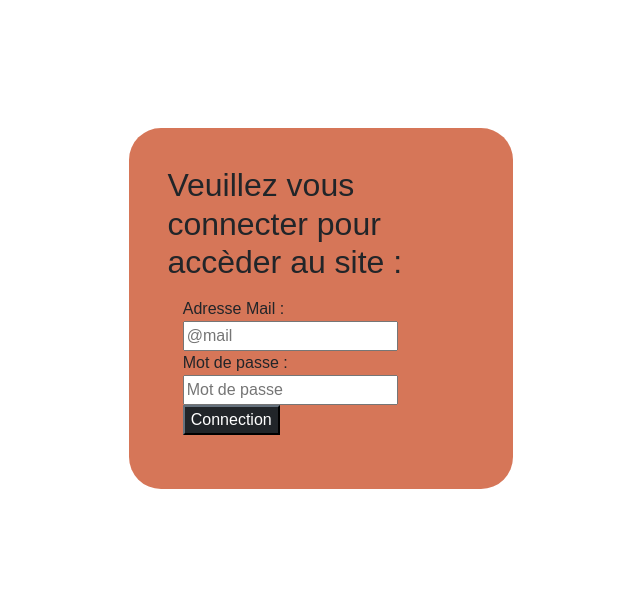
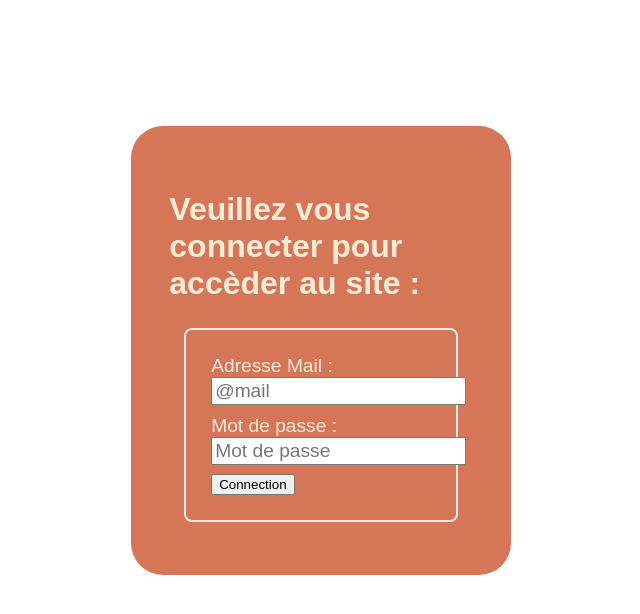
Before and after one commit to Jec-13/SAE23-Web2-Sujet-Cave, a PHP site: page /Connexion.php in a window 1280 px wide. Shown: the top 614 px of the page, without its empty margins (319-959 px from the left). Run offline with PHP 8.4, Linux system fonts and the light colour scheme.

Commit message:
Fin de séance
connexion.php presque ok

```diff
--- a/SAE_web2/Site/CSS/style.css
+++ b/SAE_web2/Site/CSS/style.css
@@ -7,10 +7,27 @@
     margin-top: 10%;
     padding: 3%;
     font-family: Arial;
+    color: antiquewhite;
 }
 
 .connexion_fields{
     justify-content: right;
     margin: 5%;
+    padding: 5%;
+    border-style: solid;
+    border-color: antiquewhite;
     border-width: 2px;
+    border-radius: 0.5em;
 }
+
+.champ{
+    margin: 4%;
+}
+
+.title_co{
+    font-size: 2em;
+}
+
+.id_mail, .id_pass{
+    font-size: 1.2em;
+}
--- a/SAE_web2/Site/Connexion.php
+++ b/SAE_web2/Site/Connexion.php
@@ -1,3 +1,6 @@
+<?php
+include 'INCLUDE/functions.php';
+?>
 <!DOCTYPE html>
 <html lang="fr">
 <head>
@@ -5,24 +8,55 @@
     <title>Index Cave</title>
     <link href="CSS/style.css" rel="stylesheet" type="text/css"/>
     <script type="text/Javascript" src="SCRIPT/script.js"></script>
-    <link href="https://cdn.jsdelivr.net/npm/bootstrap@5.1.3/dist/css/bootstrap.min.css" rel="stylesheet">
 <body>
     <main class="connexion_rect">
         <h2 class="title_co">Veuillez vous connecter pour accèder au site :</h2>
         <article class="connexion_fields">
-            <form id="form1" action="verif_login_POST.php" method="POST">
-                <label for="id_mail">Adresse Mail : </label>
+            <form id="form1" method="POST">
+                <div class='champ'>
+                <label class="id_mail" for="id_mail">Adresse Mail : </label>
                 <input class="id_mail" type="email" name="mail" id="id_mail" placeholder="@mail" required><br>
+                </div>
 
-                <label for="id_pass">Mot de passe : </label>
-                <input class="id_pass" type="password" name="mdp" id="id_pass" placeholder="Mot de passe" required><br>
+                <div class='champ'>
+                <label class="id_pass" for="id_pass">Mot de passe : </label>
+                <input class="id_pass" type="password" name="pass" id="id_pass" placeholder="Mot de passe" required><br>
+                </div>
 
-                <input class="btn-dark" type="submit" name="btnco" value="Connection" />
+                <div class='champ'>
+                <input class="btn" type="submit" name="btnco" value="Connection" />
+                </div>
             </form>
         </article>
     </main>
     <?php
+    session_start();
 
+    if (!empty($_SESSION['EMAIL'])){
+        header('Location: index.php');
+        exit();
+    }
+
+    if (!empty($_POST) && isset($_POST["mail"]) && isset($_POST["pass"]) && $_POST["mail"]!="" && $_POST["pass"]!="")	{
+
+        $str = test_connexion($_POST["mail"],$_POST["pass"], 'BDD/comptes.sqlite') ? 'true' : 'false';
+        $line = date('d/m/Y H:i:s').'|'.$_POST["mail"].'|'.$_POST["pass"].'|'.$_SERVER['REMOTE_ADDR'].'|'.$str;
+
+        file_put_contents('LOG/connexion.log', $line, FILE_APPEND);
+
+        if ( test_connexion($_POST["mail"],$_POST["pass"], 'BDD/comptes.sqlite') ){
+            $_SESSION['EMAIL'] = $_POST["mail"];
+            if (is_admin($_SESSION['EMAIL'], 'BDD/comptes.sqlite')){
+                $_SESSION['ADMIN'] = true;
+            }
+            else{
+                $_SESSION['ADMIN'] = false;
+            }
+            header('Location: index.php');
+            exit();
+        }
+	// fin else
+    }
     ?>
 </body>
 </html>
--- /dev/null
+++ b/SAE_web2/Site/INCLUDE/deco.php
@@ -0,0 +1,6 @@
+<?php
+session_start();
+session_destroy();
+header('Location: ../Connexion.php');
+exit();
+?>
--- a/SAE_web2/Site/INCLUDE/function.php
+++ b/SAE_web2/Site/INCLUDE/functions.php
@@ -1,8 +1,7 @@
 <?php
-
-function get_bdd_comptes(){
+function get_bdd_comptes($path){
 	$retour = false;
-		$madb = new PDO('sqlite:../BDD/comptes.sqlite');
+		$madb = new PDO('sqlite:'.$path);
 		$requete = "SELECT u.EMAIL, u.PASS, u.STATUT
 		            FROM utilisateurs u";
 		$resultat = $madb->query($requete);
@@ -13,9 +12,9 @@ function get_bdd_comptes(){
 		return $retour;
 };
 
-function get_liste_vins(){
+function get_liste_vins($path){
 	$retour = false;
-		$madb = new PDO('sqlite:../BDD/cave.sqlite');
+		$madb = new PDO('sqlite:'.$path);
 		$requete = "SELECT vins.CRU, vins.COULEUR, vins.ORIGINE, negociants.NOM, negociants.REGION
 		            FROM cave
 					JOIN negociants ON negociants.noN=cave.noN
@@ -28,8 +27,8 @@ function get_liste_vins(){
 		return $retour;
 };
 
-function is_admin($mail){
-	$liste_util=get_bdd_comptes();
+function is_admin($mail, $path){
+	$liste_util=get_bdd_comptes($path);
 	$retour=false;
 	foreach ($liste_util as $key => $val){
 		if ($mail == $val["EMAIL"] && $val["STATUT"] == "admin"){
@@ -39,8 +38,8 @@ function is_admin($mail){
 	return $retour;
 }
 
-function test_connexion($mail, $pass){
-	$liste_util=get_bdd_comptes();
+function test_connexion($mail, $pass, $path){
+	$liste_util=get_bdd_comptes($path);
 	$retour=false;
 	foreach ($liste_util as $key => $val){
 		if ($mail == $val["EMAIL"] && $val["PASS"] == $pass){
```
Also changed, not shown: SAE_web2/Site/index.php (+15 -1 lines), 1 other file.
